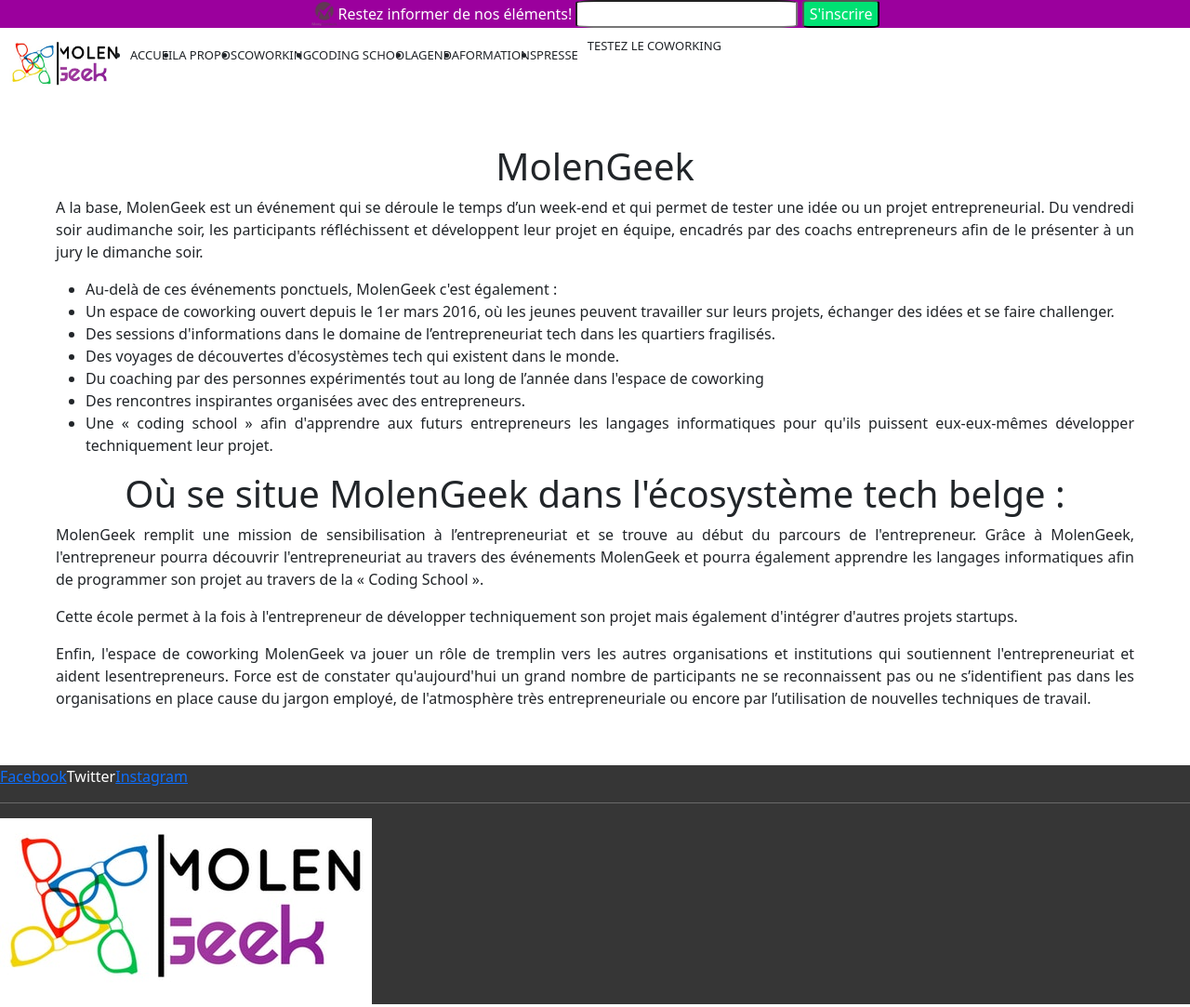
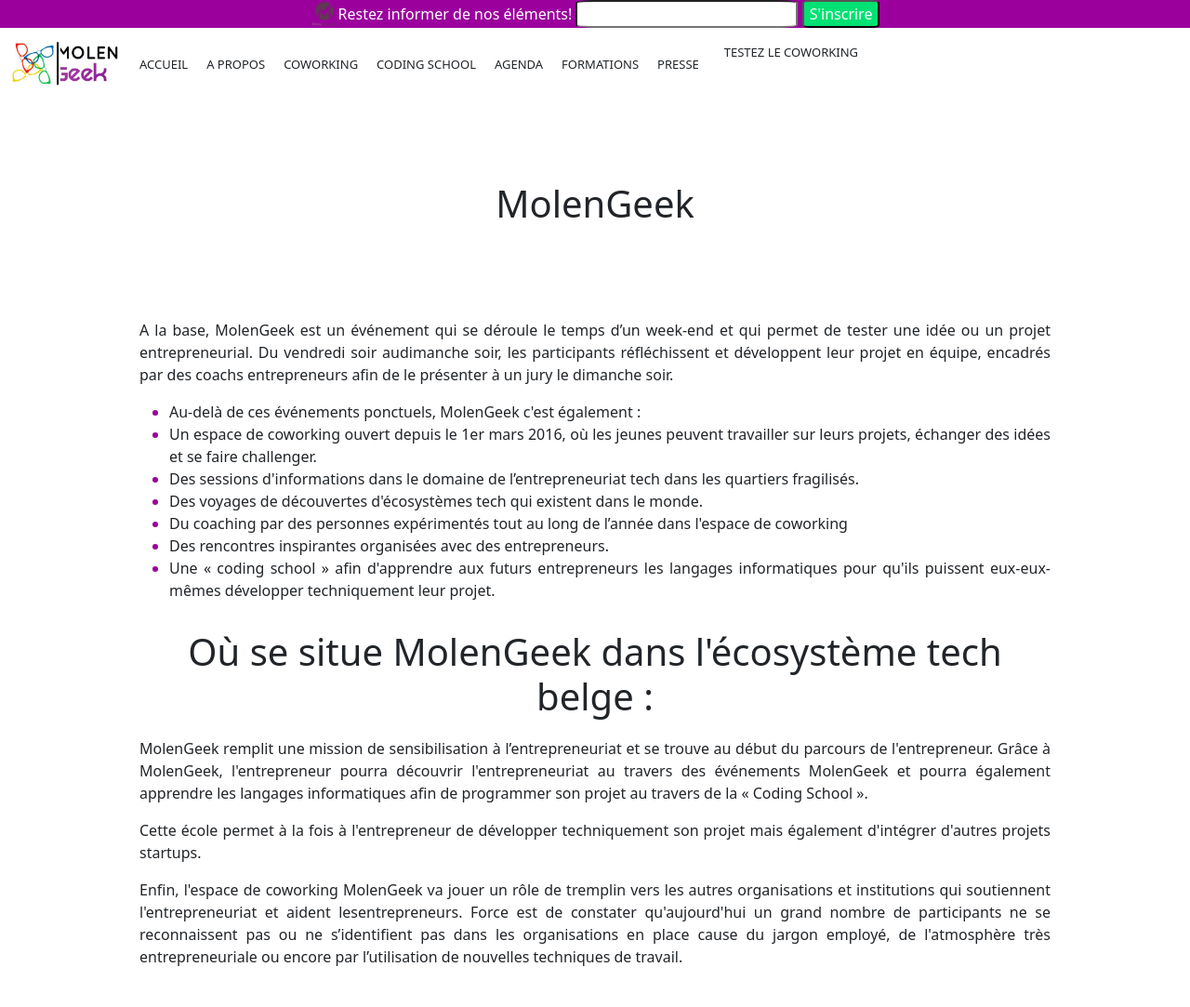
Before and after one commit to lalalandcloud/site-molengeek, a plain HTML site: page index.html in a window 1280 px wide. Shown: the top 1083 px of the page at 93% size. Drawn offline with nearby package versions, Linux system fonts and the light colour scheme.

Commit message:
margin+paddin

```diff
--- a/index.html
+++ b/index.html
@@ -24,20 +24,20 @@
         <div><img src="./img/logo.jpg" alt="logo molengeek" id="logomolengeek"></div>
         <div>
             <ul id="listenav">
-                <li>Accueil</li>
-                <li>A propos</li>
-                <li>Coworking</li>
-                <li>Coding School</li>
-                <li>Agenda</li>
-                <li>Formations</li>
-                <li>Presse</li>
+                <li class="list">Accueil</li>
+                <li class="list">A propos</li>
+                <li class="list">Coworking</li>
+                <li class="list">Coding School</li>
+                <li class="list">Agenda</li>
+                <li class="list">Formations</li>
+                <li class="list">Presse</li>
             </ul>
         </div>
-        <div><p id="p1">Testez le Coworking</p></div>
+        <div id="p1"><p>Testez le Coworking</p></div>
     </section>
     <section id="contenu">
-        <div>
-            <div><h1>MolenGeek</h1></div>
+        <div id="div2">
+            <div><h1 id="titre1">MolenGeek</h1></div>
             <div><p>A la base, MolenGeek est un événement qui se déroule le temps d’un week-end et qui permet de tester une idée ou un projet entrepreneurial. Du vendredi soir audimanche soir, les participants réfléchissent et développent leur projet en équipe, encadrés par des coachs entrepreneurs afin de le présenter à un jury le dimanche soir.</p></div>
             <div>
                 <ul id="liste2">
@@ -52,7 +52,7 @@
             </div>
         </div>
         <div>
-            <div><h1>Où se situe MolenGeek dans l'écosystème tech belge :</h1></div>
+            <div><h1 id="titre2">Où se situe MolenGeek dans l'écosystème tech belge :</h1></div>
             <div>
                 <p>MolenGeek remplit une mission de sensibilisation à l’entrepreneuriat et se trouve au début du parcours de l'entrepreneur. Grâce à MolenGeek, l'entrepreneur pourra découvrir l'entrepreneuriat au travers des événements MolenGeek et pourra également apprendre les langages informatiques afin de programmer son projet au travers de la « Coding School ».</p>
                 <p>Cette école permet à la fois à l'entrepreneur de développer techniquement son projet mais également d'intégrer d'autres projets startups.</p>
@@ -62,12 +62,12 @@
     </section>
     <section id="footer">
         <div id="links">
-            <div><a href="http://facebook.com">Facebook</a></div>
-            <div><a href="http://twitter.com"></a>Twitter</div>
-            <div><a href="http://instagram.com">Instagram</a></div>
+            <div class="link"><a href="http://facebook.com">Facebook</a></div>
+            <div class="link"><a href="http://twitter.com"></a>Twitter</div>
+            <div class="link"><a href="http://instagram.com">Instagram</a></div>
         </div>
         <div><hr></div>
-        <div><img src="./img/logo.jpg" alt=""></div>
+        <div><img src="./img/logo.jpg" alt="logo molengeek" id="logo2"></div>
     </section>
     <script src="https://cdn.jsdelivr.net/npm/bootstrap@5.3.3/dist/js/bootstrap.bundle.min.js" integrity="sha384-YvpcrYf0tY3lHB60NNkmXc5s9fDVZLESaAA55NDzOxhy9GkcIdslK1eN7N6jIeHz" crossorigin="anonymous"></script>
 </body>
--- a/style/style.css
+++ b/style/style.css
@@ -38,13 +38,13 @@
     display: flex;
     padding: 5px;
     margin: 5px;
+    list-style-type: none;
+
 }
 
 #footer{
     background-color: rgb(54, 54, 54);
     color: white;
-    justify-content: center;
-    align-items: center;
 }
 #links{
     display: flex;
@@ -55,11 +55,37 @@
     text-align: justify;
     text-justify: inter-word;
     margin: 60px;
+    margin-left: 150px;
+    margin-right: 150px;
+}
+li::marker{
+    color: rgb(155, 0, 157);
 }
 h1{
     text-align: center;
+}
+#titre1{
+    margin: 100px;
+}
+#logo2, #links{
+    justify-content: center;
+    align-items: center;
+}
+.link{
+    margin: 10px;
+    padding: 5px;
+}
+.list{
+    margin: 7px;
+    padding: 3px;
+}
+#p1{
+    padding: 7px;
+}
+#titre2{
     margin: 20px;
 }
-#liste2{
-
+#div2{
+    margin-bottom: 30px;
 }
+#logo2{}
```
